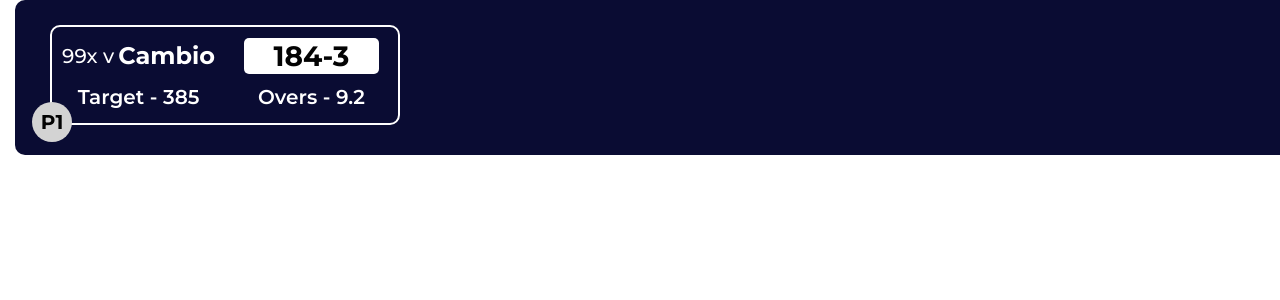
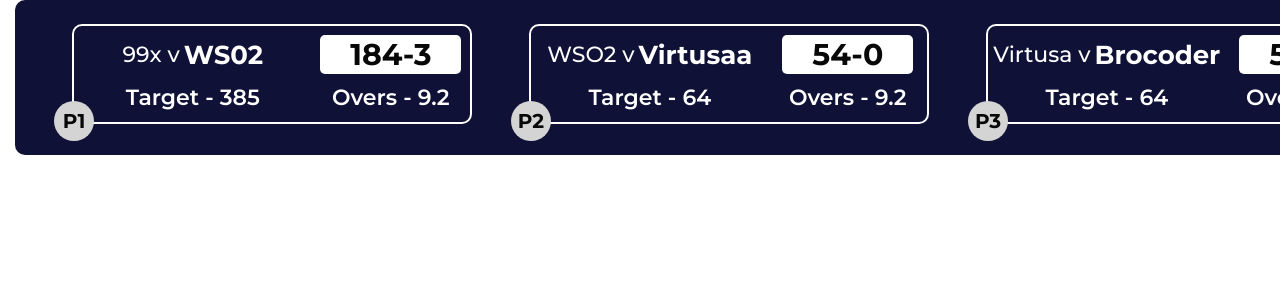
Before and after one commit to harithaw/fit-sixes-23-scorecard, a React (Create React App) app: page / in a window 1280 px wide. Shown: the top 300 px of the page. Built offline with nearby package versions, Linux system fonts and the light colour scheme.

Commit message:
redesing score card

```diff
--- a/src/App.js
+++ b/src/App.js
@@ -1,9 +1,9 @@
-import Cam02 from "./pages/Cam02.js";
+import Canvas01 from "./pages/Canvas01";
 
 function App() {
   return (
     <>
-      <Cam02 />
+      <Canvas01 />
     </>
   );
 }
--- a/src/pages/Cam02.js
+++ b/src/pages/Cam02.js
@@ -2,18 +2,32 @@
 import { useState, useEffect } from "react";
 import style from "../styles/camera2.module.css";
 
-function Cam02() {
-  const testData = { pitch: 1, teamA: "99x", teamB: "Cambio", runs: 184, wickets: 3, target: 385, overs: 9.2 };
-  const [data, setData] = useState(testData);
+function Cam02({ matchData }) {
+  const [data, setData] = useState(null);
 
+  useEffect(() => {
+
+    //crop team names if too long
+    if (matchData) {
+      if (matchData.teamA.length > 7) {
+        matchData.teamA = (matchData.teamA.slice(0, 7))
+      }
+      if (matchData.teamB.length > 8) {
+        matchData.teamB = (matchData.teamB.slice(0, 8))
+      }
+    }
+
+    setData(matchData);
+
+  }, [matchData]);
 
   return (
     <>
       {data &&
-        <div className={style.scoreBackgrond}>
+        <>
           <div className={style.scoreContainer}>
 
-            <div className={style.pitch}>P1</div>
+            <div className={style.pitch}>{data.pitch}</div>
 
             <div className={style.row1}>
 
@@ -42,11 +56,8 @@
               </div>
 
             </div>
-
-
           </div>
-        </div>
-
+        </>
       }
     </>
 
--- /dev/null
+++ b/src/pages/Canvas01.js
@@ -0,0 +1,40 @@
+import React from "react";
+import { useState, useEffect } from "react";
+
+import Cam02 from "./Cam02.js"
+import style from "../styles/camera2.module.css";
+
+
+function Canvas01() {
+    const testData1 = { pitch: "P1", teamA: "99x", teamB: "WS02", runs: 184, wickets: 3, target: 385, overs: 9.2 };
+    const testData2 = { pitch: "P2", teamA: "WSO2", teamB: "Virtusaa", runs: 54, wickets: 0, target: 64, overs: 9.2 };
+    const testData3 = { pitch: "P3", teamA: "Virtusa", teamB: "Brocoders", runs: 54, wickets: 0, target: 64, overs: 9.2 };
+    const testData4 = { pitch: "P4", teamA: "Innowise", teamB: "Virtusaa", runs: 54, wickets: 0, target: 64, overs: 9.2 };
+
+    const [match01, setMatch01] = useState(null);
+    const [match02, setMatch02] = useState(null);
+    const [match03, setMatch03] = useState(null);
+    const [match04, setMatch04] = useState(null);
+
+    useEffect(() => {
+        setMatch01(testData1);
+        setMatch02(testData2);
+        setMatch03(testData3);
+        setMatch04(testData4);
+
+    }, []);
+
+    return(
+        <>
+            <div className={style.scoreBackgrond}>
+                <Cam02 matchData={match01}/>
+                <Cam02 matchData={match02}/>
+                <Cam02 matchData={match03}/>
+                <Cam02 matchData={match04}/>
+            </div>
+        </>
+    )
+
+}
+
+export default Canvas01
--- a/src/styles/camera2.module.css
+++ b/src/styles/camera2.module.css
@@ -12,9 +12,10 @@
 
 .scoreBackgrond{
     background-color: #080A31;
-    opacity: .99;
+    opacity: .97;
     border-radius: 10px;
 
+    display: flex;
     position: fixed;
     height: 155px;
     width: 1890px;
@@ -22,13 +23,13 @@
 }
 
 .scoreContainer{
-    width: 350px;
+    width: 400px;
     height: 100px;
     border: 2px solid white;
     border-radius: 10px;
 
-    margin-top: 25px;
-    margin-left: 35px;
+    margin-top: 24px;
+    margin-left: 57px;
 
     color: white;
     font-family: 'Montserrat', sans-serif;
@@ -51,7 +52,7 @@
 }
 
 .col1{
-    flex-basis: 50%;
+    flex-basis: 60%;
     display: flex;
     justify-content: center;
     align-items: center;
@@ -83,12 +84,12 @@
 
 /* styling changes */
 .bowlingTeam{
-    font-size: 20px;
+    font-size: 22px;
     font-weight: 500;
 }
 
 .battingTeam{
-    font-size: 24px;
+    font-size: 26px;
     font-weight: 700;
 
     padding-left: 4px;
@@ -101,10 +102,10 @@
 
     color: black;
     font-weight: 700;
-    font-size: 28px;
+    font-size: 30px;
 }
 
 .secondary{
-    font-size: 20px;
+    font-size: 22px;
     font-weight: 600;
 }
```
